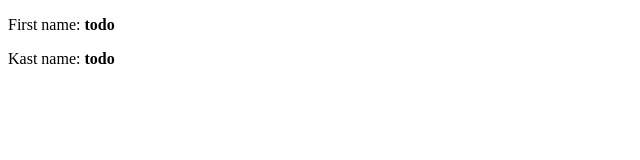
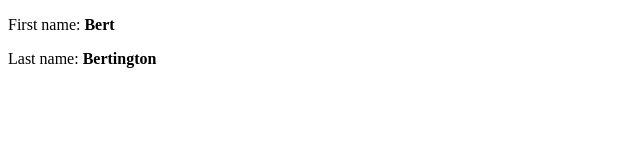
Before and after one commit to mtiganik/Knockout-JS-start, a plain HTML site: page index.html in a window 1280 px wide. Shown: the full height of the page, 0-640 px from the left. Drawn offline with Linux system fonts and the light colour scheme.

Commit message:
template ready

```diff
--- a/index.html
+++ b/index.html
@@ -1,10 +1,17 @@
 <!DOCTYPE html>
 <html>
     <head>
-        <script type='text/javascript' src='knockout-3.5.1.js'></script>
+
     </head>
     <body>
-        <p>First name: <strong>todo</strong></p>
-        <p>Kast name: <strong>todo</strong></p>
+
+
+        <p>First name: <strong data-bind="text: firstName"></strong></p>
+        <p>Last name: <strong data-bind="text: lastName"></strong></p>
+
+
+
+        <script type='text/javascript' src='knockout-3.5.1.js'></script>
+        <script type='text/javascript' src='ViewModel.js'></script>
     </body>
 </html>
```
